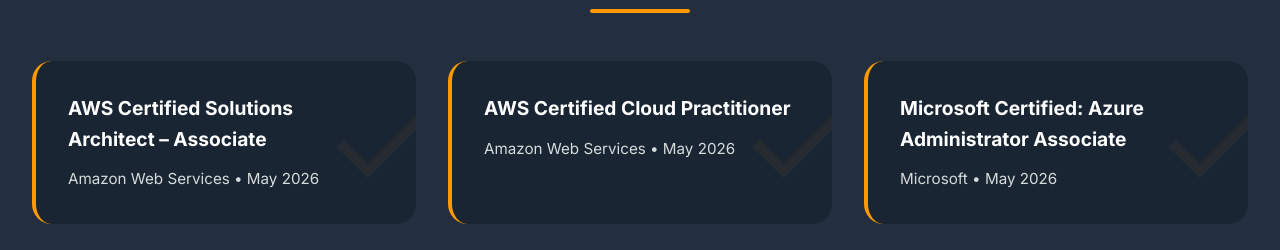
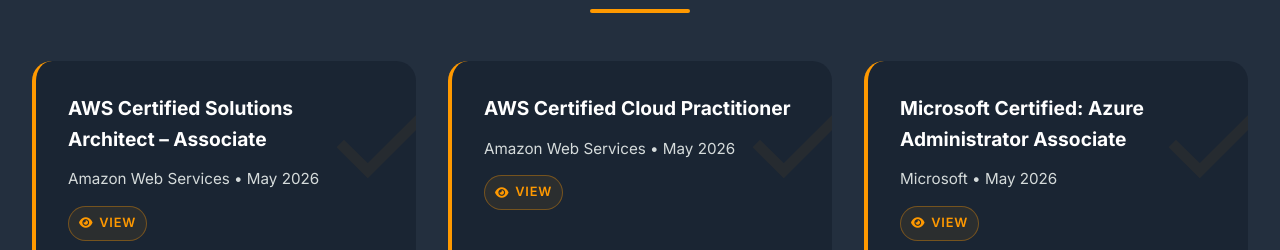
Before and after one commit to pnvharisuryaprakashreddy/harisurya-portfolio, a plain HTML site: page index.html in a window 1280 px wide. Shown: the part 4463-4713 px from the top of the page. Drawn offline with nearby package versions, Linux system fonts and the light colour scheme; files whose address does not match are found by name.

Commit message:
Add View links for AWS and Azure certification PDFs

```diff
--- a/index.html
+++ b/index.html
@@ -417,18 +417,21 @@
     <section id="certifications" class="reveal">
         <h2 class="section-title">Certifications</h2>
         <div class="cert-grid">
-            <div class="cert-card">
+            <a class="cert-card" href="assets/documents/certificates/aws-solutions-architect-associate-certificate.pdf" target="_blank" rel="noopener noreferrer">
                 <h4>AWS Certified Solutions Architect – Associate</h4>
                 <p>Amazon Web Services • May 2026</p>
-            </div>
-            <div class="cert-card">
+                <span class="cert-link"><i class="fas fa-eye" aria-hidden="true"></i> View</span>
+            </a>
+            <a class="cert-card" href="assets/documents/certificates/aws-cloud-practitioner-certificate.pdf" target="_blank" rel="noopener noreferrer">
                 <h4>AWS Certified Cloud Practitioner</h4>
                 <p>Amazon Web Services • May 2026</p>
-            </div>
-            <div class="cert-card">
+                <span class="cert-link"><i class="fas fa-eye" aria-hidden="true"></i> View</span>
+            </a>
+            <a class="cert-card" href="assets/documents/certificates/azure-administrator-associate-certificate.pdf" target="_blank" rel="noopener noreferrer">
                 <h4>Microsoft Certified: Azure Administrator Associate</h4>
                 <p>Microsoft • May 2026</p>
-            </div>
+                <span class="cert-link"><i class="fas fa-eye" aria-hidden="true"></i> View</span>
+            </a>
             <a class="cert-card" href="https://drive.google.com/file/d/1DCoYOkhh9ycZcVVlD7W50-5QRv9OjgRt/view?usp=sharing" target="_blank" rel="noopener noreferrer">
                 <h4>AWS Academy Graduate – Cloud Architecting</h4>
                 <p>Amazon Web Services • Jan 2026</p>
```
Also changed, not shown: 3 other files.
